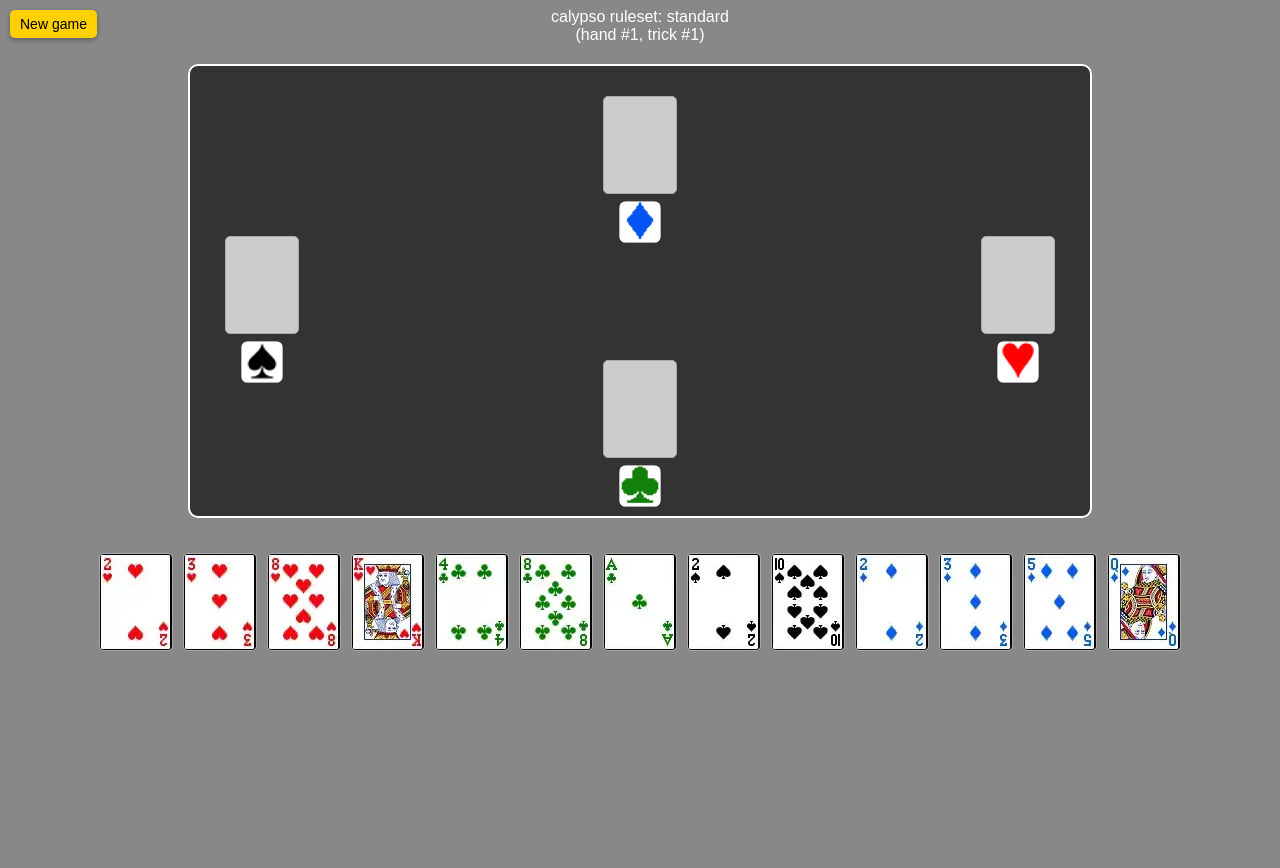
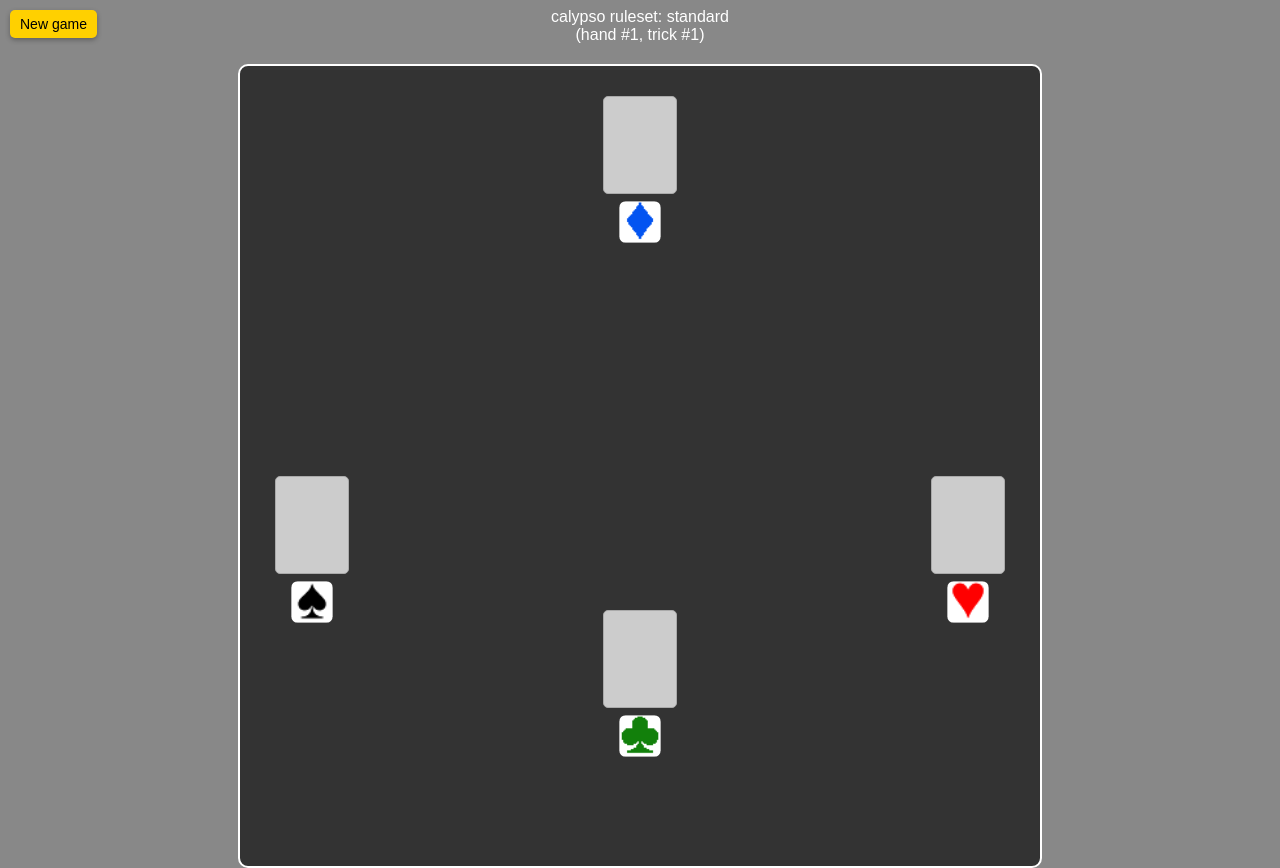
Before and after one commit to ADBond/calypso, a website built with Vite: page index.html in a window 1280 px wide. Shown: the top 868 px of the page. Before the commit the page ends 800 px from the top, so only its background shows below. Built offline with nearby package versions, Linux system fonts and the light colour scheme.

Commit message:
placeholder calypso display, fix calypso process bug

```diff
--- a/public/style.css
+++ b/public/style.css
@@ -98,8 +98,8 @@ body {
 
 .game-board {
     position: relative;
-    width: 900px;
-    height: 450px;
+    width: 800px;
+    height: 800px;
     margin: 20px auto;
     border: 2px solid #fff;
     border-radius: 10px;
@@ -119,7 +119,7 @@ body {
 }
 
 .player-area.comp1-4 {
-    top: 160px;
+    top: 400px;
     left: 30px;
 }
 
@@ -130,7 +130,7 @@ body {
 }
 
 .player-area.comp3-4 {
-    top: 160px;
+    top: 400px;
     right: 30px;
 }
 
@@ -188,3 +188,7 @@ body {
     height: 32px;
     transform: scale(1.3);
 }
+
+.calypso-holder {
+    height: 100px;
+}
--- a/src/game/card.ts
+++ b/src/game/card.ts
@@ -139,7 +139,7 @@ export const RANKS: Rank[] = [
 ];
 
 // TODO: named instead?
-// TODO: fix to 'canonical' form from square? need to check what that is
+// 'canonical' form from square, starting arbitrarily
 const suitsData = [
     { name: "Diamonds", html: "&diams;"},
     { name: "Hearts", html: "&hearts;"},
--- a/src/game/gamestate.ts
+++ b/src/game/gamestate.ts
@@ -552,7 +552,7 @@ export class GameState {
             ) as Record<PlayerName, Suit>,
             calypsoes: Object.fromEntries(
                 this.players.map(
-                    (player) => [player.name, player.calypsoInProgress]
+                    (player) => [player.name, new Set(player.calypsoInProgress)]
                )
             ) as Record<PlayerName, Set<string>>,
             trickpiles: Object.fromEntries(
--- a/src/game/player.ts
+++ b/src/game/player.ts
@@ -76,7 +76,7 @@ export class Player {
         const leftovers: Card[] = [];
         for (const card of cards) {
             const cardStr = card.toStringShort();
-            if (!this.calypsoInProgress.has(cardStr)) {
+            if (this.calypsoInProgress.has(cardStr)) {
                 leftovers.push(card);
             } else {
                 this.calypsoInProgress.add(cardStr);
--- a/src/interface/render.ts
+++ b/src/interface/render.ts
@@ -31,12 +31,16 @@ export async function renderState(state: GameStateForUI) {
     const areaEl = document.createElement("div");
     const playedEl = document.createElement("div");
     const trumpEl = document.createElement("div");
+    const calypsoEl = document.createElement("div");
     areaEl.classList.add("player-area");
     areaEl.classList.add(`${p}-${n_players}`);
     playedEl.id = `played-${p}-${n_players}`;
     playedEl.classList.add("played");
+    calypsoEl.id = `calypso-${p}-${n_players}`;
+    calypsoEl.classList.add("calypso-holder");
     areaEl.appendChild(playedEl);
     areaEl.appendChild(trumpEl);
+    areaEl.appendChild(calypsoEl);
     gameBoard.appendChild(areaEl);
     if (p === state.dealer) {
       playedEl.classList.add('dealer');
@@ -55,6 +59,9 @@ export async function renderState(state: GameStateForUI) {
     }
     playedEl.appendChild(el);
     trumpEl.appendChild(createSuitElement(state.trumps[p].toStringShort()));
+    for(const calypsoCardStr of state.calypsoes[p]) {
+      calypsoEl.appendChild(createCardElement(calypsoCardStr));
+    }
   });
 
 
```
